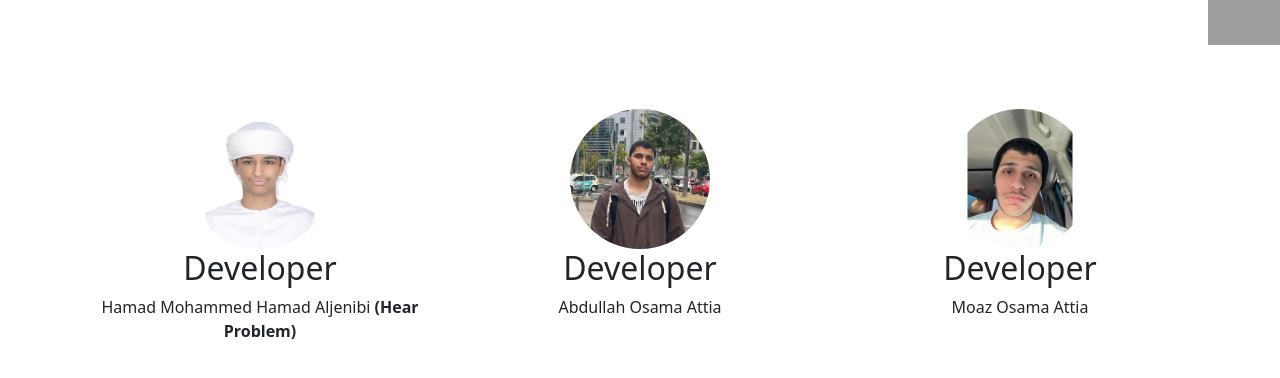
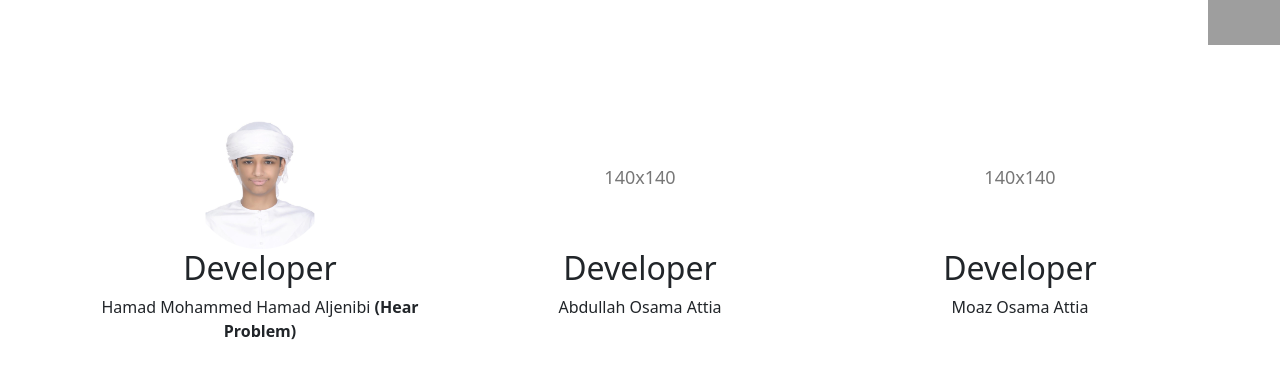
Before and after one commit to 7md2007/ISMA, a plain HTML site: page index.html in a window 1280 px wide. Shown: the part 650-1028 px from the top of the page. Drawn offline with Linux system fonts and the light colour scheme; grey boxes are pictures that could not be loaded.

Commit message:
Update index.html

```diff
--- a/index.html
+++ b/index.html
@@ -198,7 +198,7 @@
       </div><!-- /.col-lg-4 -->
       <div class="col-lg-4">
         <svg class="bd-placeholder-img rounded-circle" width="140" height="140" xmlns="http://www.w3.org/2000/svg" role="img" aria-label="Placeholder: 140x140" preserveAspectRatio="xMidYMid slice" focusable="false"><title>Placeholder</title><rect width="100%" height="100%" fill="#fff"/><text x="50%" y="50%" fill="#777" dy=".3em">140x140</text>
-          <image href="img/abdulla2.jpeg" height="100%" width="100%" /></svg>
+          <image href="" height="100%" width="100%" /></svg>
         </svg>
 
         <h2 class="fw-normal translate9">Developer</h2>
@@ -207,7 +207,7 @@
       </div><!-- /.col-lg-4 -->
       <div class="col-lg-4">
         <svg class="bd-placeholder-img rounded-circle" width="140" height="140" xmlns="http://www.w3.org/2000/svg" role="img" aria-label="Placeholder: 140x140" preserveAspectRatio="xMidYMid slice" focusable="false"><title>Placeholder</title><rect width="100%" height="100%" fill="#fff"/><text x="50%" y="50%" fill="#777" dy=".3em">140x140</text>
-          <image href="img/moaz.jpeg" height="100%" width="100%" />
+          <image href="" height="100%" width="100%" />
         </svg>
 
         <h2 class="fw-normal translate9">Developer</h2>
```
